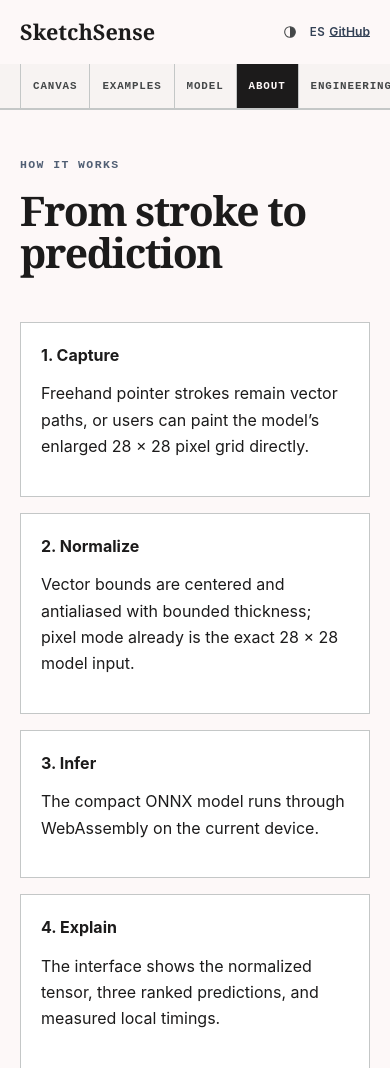
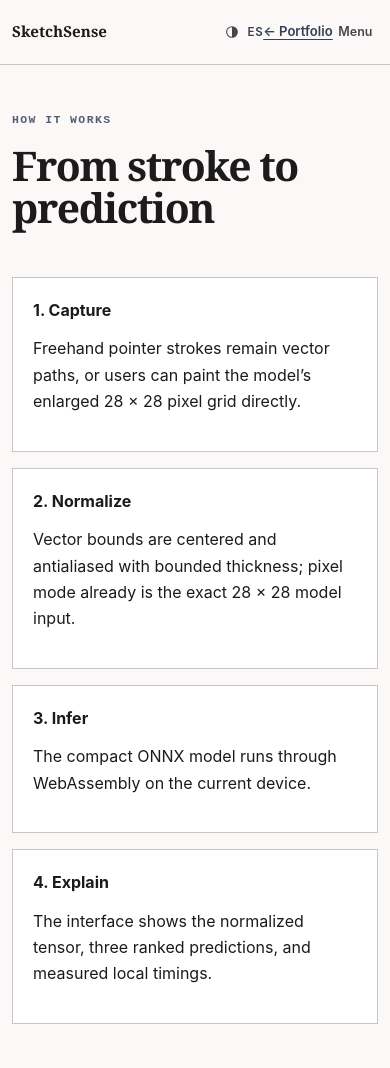
Before and after one commit to SebastianGaray/sketchsense, an Astro site in the folder apps/web/: page /sketchsense/en/about in a window 390 px wide. Shown: the top 1068 px of the page. Built offline with nearby package versions, Linux system fonts and the light colour scheme; Astro itself is replaced by a stand-in of ours.

Commit message:
feat: standardize demo navigation (#21)

```diff
--- a/apps/web/src/components/DemoShell.astro
+++ b/apps/web/src/components/DemoShell.astro
@@ -50,19 +50,9 @@ const links = [
 <a class="skip-link" href="#main">{copy.skip}</a>
 <header class="site-header">
   <div class="container header-primary">
-    <div class="header-identity">
     <a class="brand" href={`${base}${lang}/`} aria-label="SketchSense home"
       >SketchSense</a
     >
-      <a
-        class="portfolio-link"
-        data-portfolio-return
-        href="https://sebastiangaray.github.io/"
-        aria-label={lang === 'en'
-          ? 'Return to portfolio'
-          : 'Volver al portafolio'}>← {copy.portfolio}</a
-      >
-    </div>
     <nav
       class="utility-nav"
       aria-label={lang === 'en' ? 'Project controls' : 'Controles del proyecto'}
@@ -81,13 +71,20 @@ const links = [
         <span class:list={[lang === 'es' && 'active']}>ES</span>
       </a>
       <a
+        class="portfolio-link"
+        data-portfolio-return
+        href="https://sebastiangaray.github.io/"
+        aria-label={lang === 'en'
+          ? 'Return to portfolio'
+          : 'Volver al portafolio'}>← {copy.portfolio}</a
+      >
+      <a
         class="github-link"
         href="https://github.com/SebastianGaray/sketchsense">GitHub ↗</a
       >
-    </nav>
-  </div>
-  <nav class="page-nav" aria-label={navigation.label}>
-    <div class="container page-nav-inner">
+      <details class="project-menu">
+        <summary>{lang === 'en' ? 'Menu' : 'Menú'}</summary>
+        <div>
           {
             links.map((link) => (
               <a
@@ -99,7 +96,9 @@ const links = [
             ))
           }
         </div>
+      </details>
     </nav>
+  </div>
 </header>
 <main id="main"><slot /></main>
 <footer><div class="container">{copy.footer}</div></footer>
--- a/apps/web/src/styles/global.css
+++ b/apps/web/src/styles/global.css
@@ -101,12 +101,6 @@ a:focus-visible {
   justify-content: space-between;
   gap: 1rem;
 }
-.header-identity {
-  display: flex;
-  align-items: center;
-  gap: 1rem;
-  min-width: 0;
-}
 .brand {
   font-family: 'Source Serif 4', Georgia, serif;
   font-weight: 700;
@@ -140,40 +134,55 @@ a:focus-visible {
   text-decoration: underline;
   text-underline-offset: 0.3em;
 }
-.page-nav {
-  border-bottom: 1px solid var(--border);
-  background: var(--bg-2);
-  overflow-x: auto;
-  scrollbar-width: thin;
+.project-menu {
+  position: relative;
 }
-.page-nav-inner {
+.project-menu summary {
+  min-height: 2.75rem;
+  padding-inline: 0.65rem;
+  display: inline-flex;
+  align-items: center;
+  color: var(--text-2);
+  cursor: pointer;
+  font-size: 0.78rem;
+  font-weight: 600;
+  list-style: none;
+}
+.project-menu summary::-webkit-details-marker {
+  display: none;
+}
+.project-menu > div {
+  position: absolute;
+  z-index: 40;
+  top: calc(100% + 0.35rem);
+  right: 0;
+  width: 12rem;
+  padding: 0.35rem;
+  background: var(--surface);
+  border: 1px solid var(--border);
+  border-radius: 0.25rem;
+  box-shadow: var(--shadow);
+}
+.project-menu:not([open]) > div {
+  display: none;
+}
+.project-menu a {
+  min-height: 2.75rem;
+  padding: 0.65rem 0.75rem;
   display: flex;
-  justify-content: center;
+  align-items: center;
+  color: var(--text-2);
+  font-size: 0.82rem;
+  font-weight: 600;
+  text-decoration: none;
 }
-.page-nav a {
-  min-height: 2.75rem;
-  display: grid;
-  place-items: center;
-  padding-inline: 1.25rem;
-  border-inline-start: 1px solid var(--border);
-  color: var(--text-2);
-  font:
-    700 0.68rem/1 'JetBrains Mono',
-    monospace;
-  letter-spacing: 0.08em;
-  text-decoration: none;
-  text-transform: uppercase;
-}
-.page-nav a:last-child {
-  border-inline-end: 1px solid var(--border);
-}
-.page-nav a:hover {
+.project-menu a:hover,
+.project-menu a[aria-current='page'] {
   background: var(--raised);
   color: var(--text);
 }
-.page-nav a[aria-current='page'] {
-  background: var(--text);
-  color: var(--bg);
+.project-menu a[aria-current='page'] {
+  font-weight: 700;
 }
 .theme-control {
   position: relative;
@@ -757,15 +766,6 @@ dd {
   }
 }
 @media (max-width: 40rem) {
-  .page-nav-inner {
-    width: max-content;
-    min-width: 100%;
-    justify-content: flex-start;
-  }
-  .page-nav a {
-    flex: 0 0 auto;
-    padding-inline: 0.75rem;
-  }
   .drawing-tools {
     grid-template-columns: 1fr auto;
   }
@@ -793,34 +793,35 @@ dd {
   }
 }
 @media (max-width: 40rem) {
+  :root {
+    --gutter: 0.75rem;
+  }
   .header-primary {
     min-height: 4rem;
-    gap: 0.5rem;
-  }
-  .header-identity {
-    gap: 0;
-  }
-  .portfolio-link {
-    position: absolute;
-    width: 1px;
-    height: 1px;
-    overflow: hidden;
-    clip-path: inset(50%);
-    white-space: nowrap;
+    gap: 0.25rem;
   }
   .utility-nav {
-    gap: 0.25rem;
+    gap: 0;
     flex-wrap: nowrap;
     padding-block: 0;
   }
+  .brand {
+    font-size: 0.95rem;
+  }
+  .project-menu summary {
+    padding-inline: 0.35rem;
+  }
   .github-link {
-    font-size: 0;
-  }
-  .github-link::before {
-    content: 'GitHub';
-    font-size: 0.76rem;
+    display: none;
   }
   .theme-menu {
+    position: fixed;
+    top: 4.25rem;
+    right: var(--gutter);
+    left: var(--gutter);
+    width: auto;
+  }
+  .project-menu > div {
     position: fixed;
     top: 4.25rem;
     right: var(--gutter);
@@ -831,6 +832,15 @@ dd {
   .language-switch .active,
   .language-switch span[aria-hidden='true'] {
     display: none;
+  }
+}
+@media (max-width: 340px) {
+  .portfolio-link {
+    font-size: 0;
+  }
+  .portfolio-link::before {
+    content: '←';
+    font-size: 1rem;
   }
 }
 @media (max-width: 32rem) {
```
Also changed, not shown: DESIGN.md (+2 -2 lines), apps/web/tests/experience.spec.ts (+27 -14 lines), sdd/shared-navigation/plan.md (added, +5 -0 lines), sdd/shared-navigation/spec.md (added, +12 -0 lines), sdd/shared-navigation/tasks.md (added, +6 -0 lines). Lines whose indentation alone changed are shown as unchanged.
